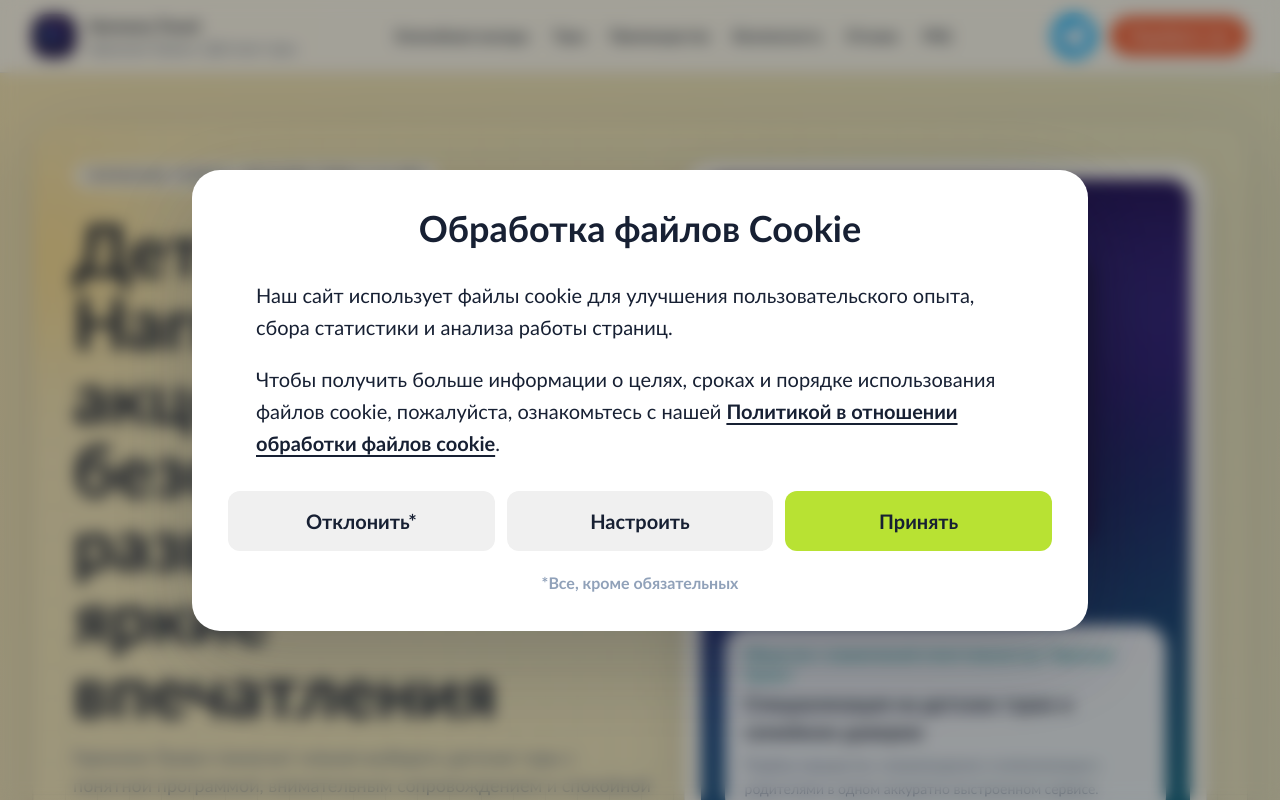
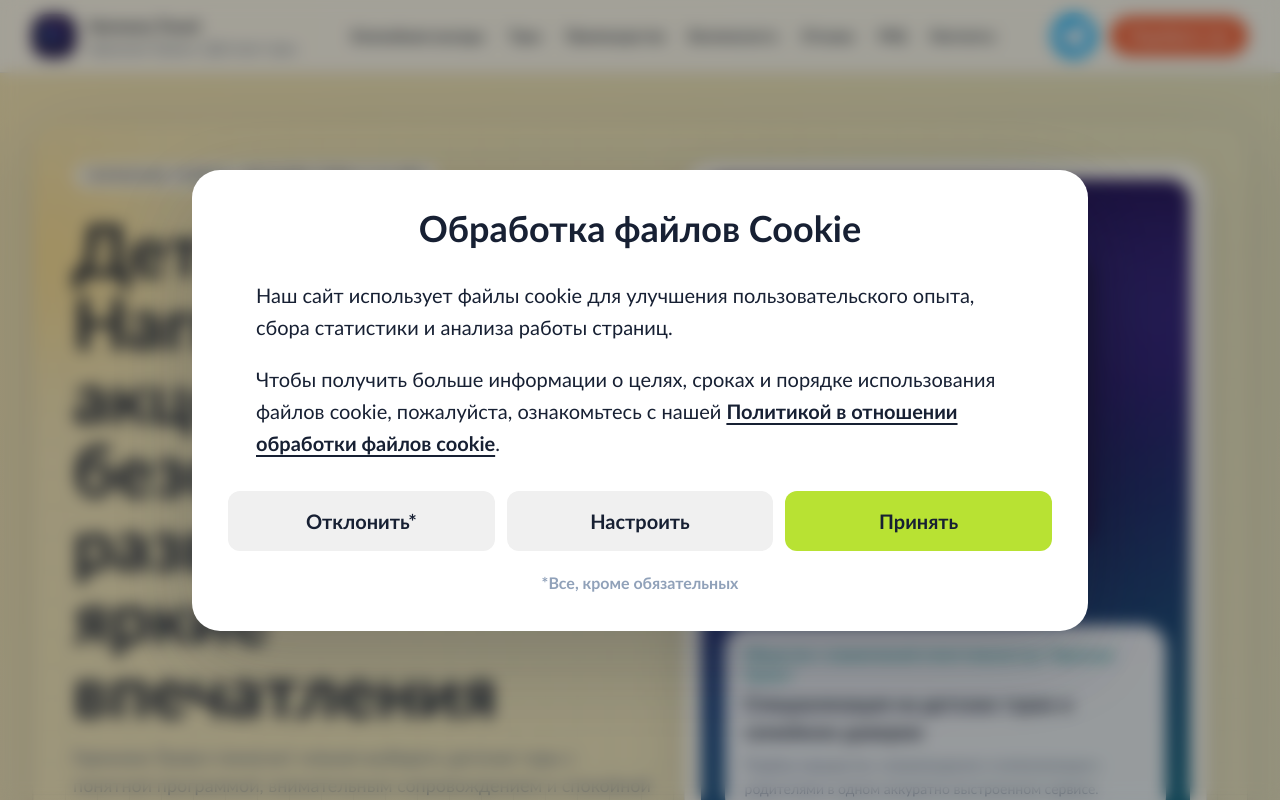
Before and after one commit to bonadysev/HarmonyTravel, a Next.js app: page / in a window 1280 px wide. Shown: the top 800 px of the page. Built offline with nearby package versions, Linux system fonts and the light colour scheme.

Commit message:
upd navigation

```diff
--- a/data/navigation.ts
+++ b/data/navigation.ts
@@ -7,4 +7,5 @@ export const navigationItems: NavigationItem[] = [
   { label: "Безопасность", href: "#safety" },
   { label: "Отзывы", href: "#reviews" },
   { label: "FAQ", href: "#faq" },
+  { label: "Контакты", href: "#location" },
 ];
```
Also changed, not shown: 1 other file (tests, documents, lock files or other folders).
